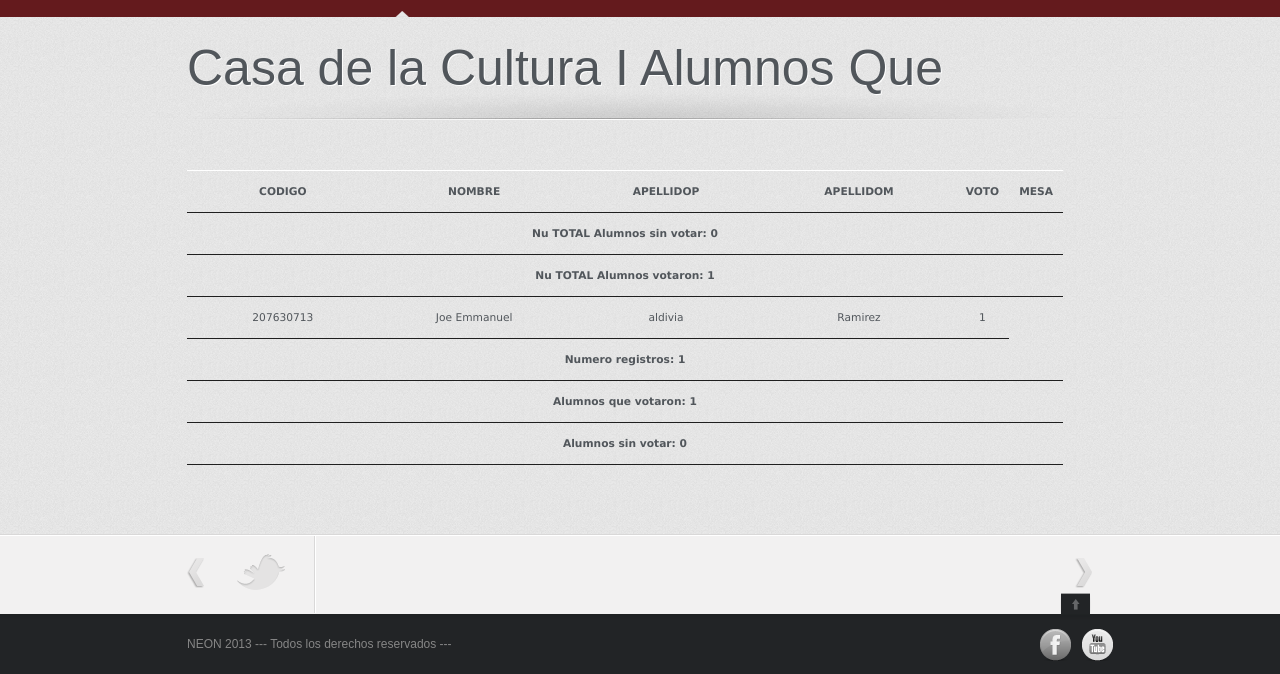
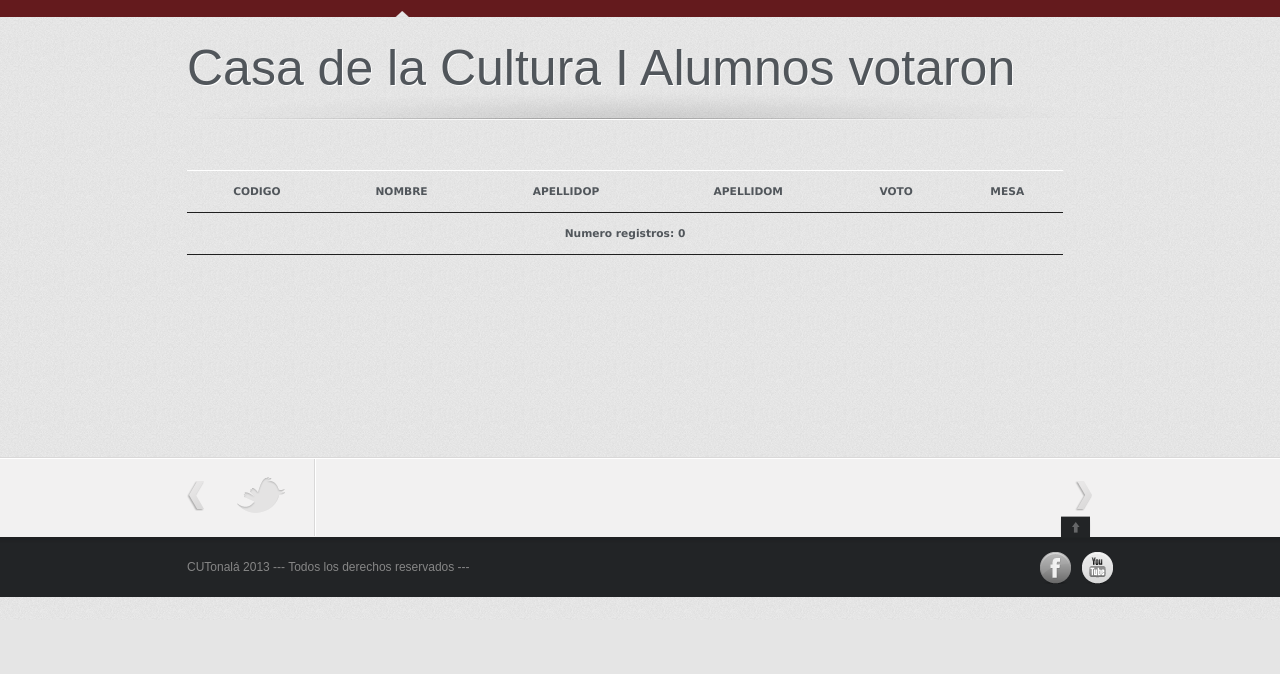
Before and after one commit to joeldeval/EEDnew, a PHP site: page /sede_casa_culturaI/votaronCasaCulturaI.php in a window 1280 px wide. Shown: the part 180-854 px from the top of the page. After the commit the page ends 777 px from the top, so only its background shows below. Run offline with PHP 8.4, Linux system fonts and the light colour scheme; a user stored in the database is signed in; data comes from the database, SQL or seed files in the repository; some libraries are stand-ins or nearby versions.

Commit message:
sede casa cultura I

```diff
--- a/sede_casa_culturaI/votaronCasaCulturaI.php
+++ b/sede_casa_culturaI/votaronCasaCulturaI.php
@@ -8,7 +8,7 @@
 <html>
 	<head>
 		<meta charset="utf-8">
-		<title>EED | Por votar sede casa cultura I</title>
+		<title>EED | Votaron sede casa cultura I</title>
 
 		<!-- CSS -->
 		<link rel="stylesheet" href="../css/style.css" type="text/css" media="screen" />
@@ -105,7 +105,7 @@
      <input type='submit' id='cerrarsesion' name='cerrarsesion' value='CERRAR SESI&Oacute;N' size='50'>
      </form>";
      ?><div class="top-search">
-						<form  method="get" id="searchform" action="#">
+						<form  method="get" id="searchform" action="../Buscador.php">
 							<div>
 								<input type="text" value="Search..." name="s" id="s" onfocus="defaultInput(this)" onblur="clearInput(this)" />
 								<input type="submit" id="searchsubmit" value=" " />
@@ -152,9 +152,9 @@
 								<ul>
 
 									<li><a href="Casa_cultura_I.php"><span>Casa Cultura I</span></a></li>
-									<li><a href="../votaron.php"><span>Casa Cultura II</span></a></li>
-                                    <li><a href="../votaron.php"><span>Sillitas</span></a></li>
-                                    <li><a href="../votaron.php"><span>Santa Paula</span></a></li>
+									<li><a href="../sede_casa_culturaII/Casa_CulturaII.php"><span>Casa Cultura II</span></a></li>
+                                    <li><a href="../sede_sillitas/sillitas.php"><span>Sillitas</span></a></li>
+                                    <li><a href="../sede_santa_paula/santa_paula.php"><span>Santa Paula</span></a></li>
 
 								</ul>
 							</li>
@@ -165,49 +165,21 @@
 							<li><a href="../alumnos.php">Carrera<span class="subheader">Licenciatura</span></a>
 								<ul>
 
-									<li><a href="../porvotar.php"><span>Lic. Salud Publica</span></a></li>
-									<li><a href="../votaron.php"><span>Lic. Medico cirujano y partero</span></a></li>
-                                    <li><a href="../votaron.php"><span>Ing. Nanotecnologia</span></a></li>
-                                     <li><a href="../votaron.php"><span>Ing. Energia</span></a></li>
-                                     <li><a href="../votaron.php"><span>Ing. Ciencias Computacionales</span></a></li>
-                                    <li><a href="../votaron.php"><span>Lic. Gerontologia</span></a></li>
-                                     <li><a href="../votaron.php"><span>Lic. Estudios Liberales</span></a></li>
-                                      <li><a href="../votaron.php"><span>Lic. Diseño de Artesanias</span></a></li>
-                                       <li><a href="../votaron.php"><span>Lic. Contaduria Publica</span></a></li>
-                                        <li><a href="../votaron.php"><span>Lic. Administracion de Negocios</span></a></li>
-                                         <li><a href="../votaron.php"><span>Lic. Abogado</span></a></li>
-                                          <li><a href="../votaron.php"><span>Lic. Gerontologia</span></a></li>
+									<li><a href="../Lic_salud_publica/Salud_publica.php"><span>Lic. Salud Publica</span></a></li>
+									<li><a href="../medico_cirujano.php"><span>Lic. Medico cirujano y partero</span></a></li>
+                                    <li><a href="../Ing_nanotecnologia/nanotecnologia.php"><span>Ing. Nanotecnologia</span></a></li>
+                                     <li><a href="../Ing_energia/energia.php"><span>Ing. Energia</span></a></li>
+                                     <li><a href="../Ing_ciencias_computo/ciencias_computo.php"><span>Ing. Ciencias Computacionales</span></a></li>
+									 <li><a href="../Lic_historia_arte/historia_arte.php"><span>Lic. Historia del arte</span></a></li>
+                                    <li><a href="../Lic_gerontologia/gerontologia.php"><span>Lic. Gerontologia</span></a></li>
+                                     <li><a href="../Lic_estudios_libe/estudios_libe.php"><span>Lic. Estudios Liberales</span></a></li>
+                                      <li><a href="../Lic_diseño_artesania/diseño_artesania.php"><span>Lic. Diseño de Artesanias</span></a></li>
+                                       <li><a href="../Lic_contaduria/contaduria.php"><span>Lic. Contaduria Publica</span></a></li>
+                                        <li><a href="../Lic_admin_negocios/admin_negocios.php"><span>Lic. Administracion de Negocios</span></a></li>
+                                         <li><a href="../Lic_abogado/abogado.php"><span>Lic. Abogado</span></a></li>
 
 								</ul>
 							</li>
-
- 	<!-- Grado y grupo -->
-
-<li><a href="../alumnos.php">Grado y Grupo<span class="subheader">Aulas</span></a>
-								<ul>
-
-									<li><a href="../porvotar.php"><span>1ero A</span></a></li>
-									<li><a href="../votaron.php"><span>1ero B</span></a></li>
-                                    <li><a href="../votaron.php"><span>2do A</span></a></li>
-                                    <li><a href="../votaron.php"><span>2do B</span></a></li>
-                                     <li><a href="../votaron.php"><span>3ero A</span></a></li>
-                                      <li><a href="../votaron.php"><span>3ero B</span></a></li>
-                                       <li><a href="../votaron.php"><span>4to A</span></a></li>
-                                        <li><a href="../votaron.php"><span>4to B</span></a></li>
-
-								</ul>
-							</li>
-
-
-                           <li><a href="../alumnos.php">Turno<span class="subheader">Matutino Vespertino</span></a>
-								<ul>
-
-									<li><a href="../porvotar.php"><span>Matutino</span></a></li>
-									<li><a href="../votaron.php"><span>Vespertino</span></a></li>
-
-								</ul>
-							</li>
-
 
 						</ul>
 
@@ -249,7 +221,7 @@
 
 					<!-- title -->
 					<div id="page-title">
-						<span class="title">Casa de la Cultura I Alumnos Que votaron</span>
+						<span class="title">Casa de la Cultura I Alumnos votaron</span>
 					</div>
 					<!-- ENDS title -->
 
@@ -268,26 +240,16 @@
 </tr>
                 <?php
 		include ("../conexion.php");
-  $link = @mysql_connect("localhost", "root","Joel10")
+  $link = @mysql_connect("localhost", "root","")
       or die ("Error al conectar a la base de datos.");
   @mysql_select_db("cutonala", $link)
       or die ("Error al conectar a la base de datos.");
 
-  $query ="SELECT Nombre,Codigo,Ap_Paterno,Ap_Materno,Urnas.voto FROM Estudiante,Sede,Urnas WHERE Sede.id=id_Sede AND Sede.id=2 AND Urnas.id_Estudiante=Estudiante.id AND Urnas.voto=1";
+  $query ="SELECT Nombre,Codigo,Ap_Paterno,Ap_Materno,Urnas.voto FROM Estudiante,Sede,Urnas WHERE Sede.id=id_Sede AND Sede.id=1 AND Urnas.id_Estudiante=Estudiante.id AND Urnas.voto=1";
 
   $result1 = mysql_query($query) or die (mysql_error());
 
-  //consulta alumnos que NO votaron
-  $result2 = mysql_query("SELECT count(voto) from Urnas where voto=0") or die (mysql_error());
-  $sinvotar = mysql_fetch_row($result2);
-   echo "<tr><td colspan=\"15\"><font face=\"verdana\"><b>Nu TOTAL Alumnos sin votar: " . $sinvotar[0] .
-      "</b></font></td></tr>";
 
-	  //consulta alumnos que votaron
-  $result3 = mysql_query("SELECT count(voto) from Urnas where voto=1") or die (mysql_error());
-  $votar = mysql_fetch_row($result3);
-   echo "<tr><td colspan=\"15\"><font face=\"verdana\"><b>Nu TOTAL Alumnos votaron: " . $votar[0] .
-      "</b></font></td></tr>";
 
   $numero = 0;
   $voto=0;
@@ -309,16 +271,11 @@
   }
   echo "<tr><td colspan=\"15\"><font face=\"verdana\"><b>Numero registros: " . $numero .
       "</b></font></td></tr>";
-	  echo "<tr><td colspan=\"15\"><font face=\"verdana\"><b>Alumnos que votaron: " . $voto .
-      "</b></font></td></tr>";
-	   echo "<tr><td colspan=\"15\"><font face=\"verdana\"><b>Alumnos sin votar: " . $Novoto .
-      "</b></font></td></tr>";
+
 
 
 
   mysql_free_result($result1);
-  mysql_free_result($result2);
-  mysql_free_result($result3);
   mysql_close($link);
 ?>
               </p>
@@ -359,7 +316,7 @@
 				<div id="bottom">
 				<!-- wrapper-bottom -->
 				<div class="wrapper">
-					<div id="bottom-text">NEON 2013 --- Todos los derechos reservados --- </div>
+					<div id="bottom-text">CUTonal&aacute; 2013 --- Todos los derechos reservados --- </div>
 					<!-- Social -->
 					<ul class="social ">
 						<li><a href="http://www.facebook.com" class="poshytip  facebook" title="Become a fan"></a></li>
```
Also changed, not shown: sede_casa_culturaI/Casa_CulturaI.php (+22 -38 lines), sede_casa_culturaI/porvotarCasaCulturaI.php (+21 -64 lines).
